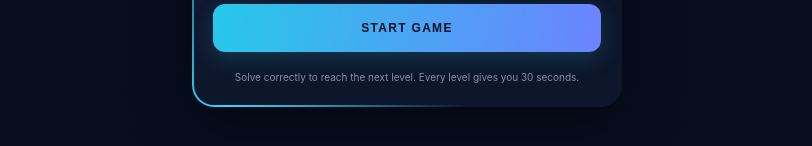
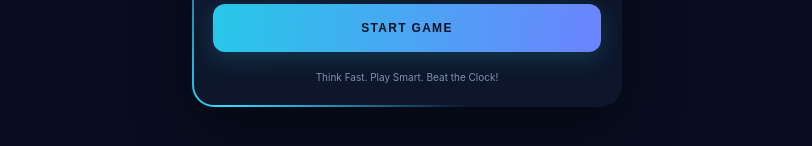
Before and after one commit to 18silentlove-wq/Mind-lock, a plain HTML site: page index.html in a window 1280 px wide. Shown: the part 528-674 px from the top of the page, without its empty margins (233-1045 px from the left). Drawn offline with Linux system fonts and the light colour scheme.

Commit message:
Update game tagline

```diff
--- a/index.html
+++ b/index.html
@@ -28,7 +28,7 @@
 </div>
 <div class="feedback" id="feedback" aria-live="polite"></div>
 <div class="controls" id="controls"><button class="control primary" id="startBtn">START GAME</button></div>
-<p class="hint">Solve correctly to reach the next level. Every level gives you 30 seconds.</p>
+<p class="hint">Think Fast. Play Smart. Beat the Clock!</p>
 </section>
 </main>
 <div class="modal" id="settingsModal" hidden><div class="modal-card"><div class="modal-head"><h2>Settings</h2><button class="close" id="closeSettings" aria-label="Close">×</button></div><label class="setting-row" for="soundToggle"><span>Sound Effects</span><input id="soundToggle" type="checkbox" checked></label></div></div>
```
